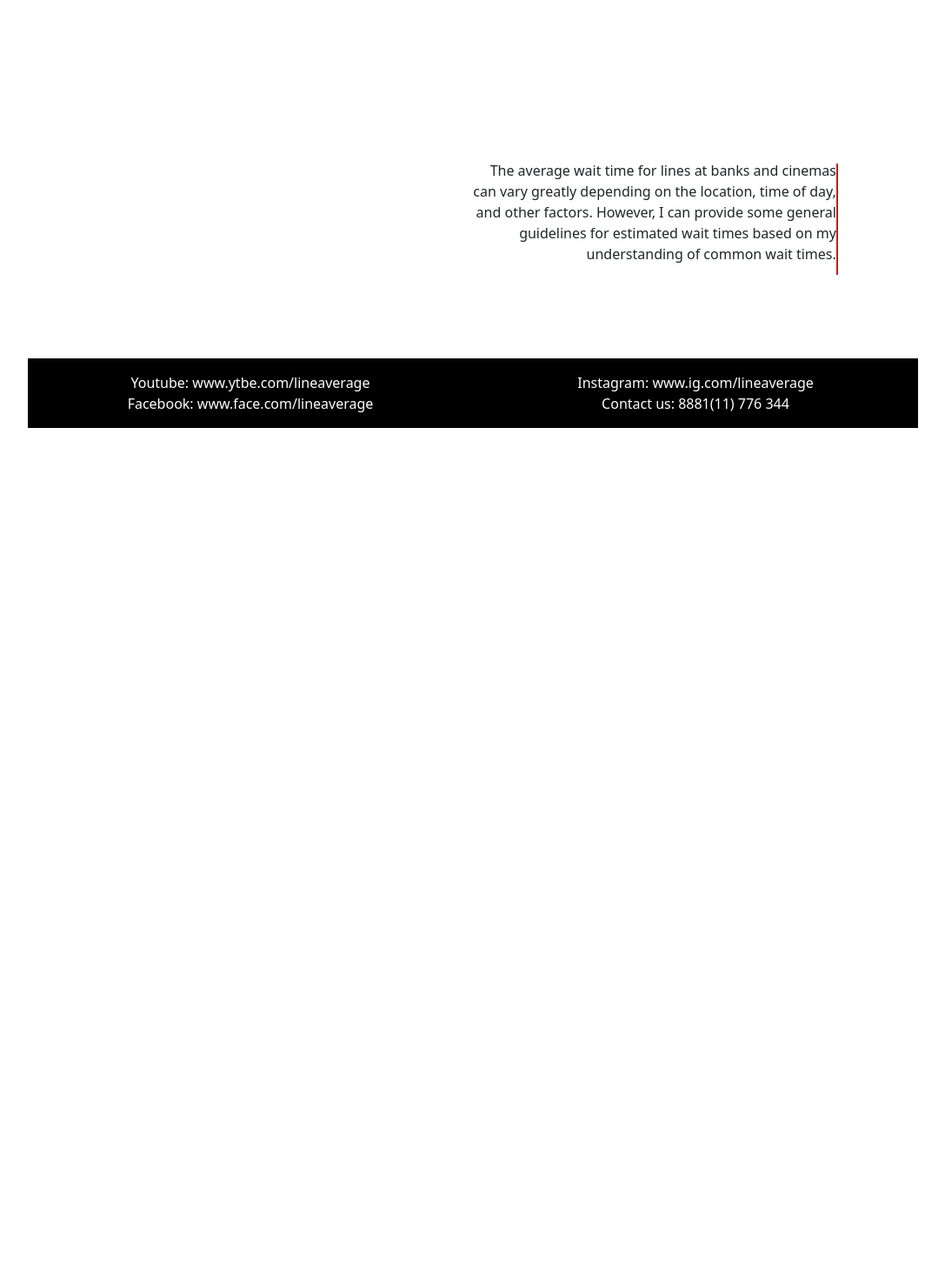
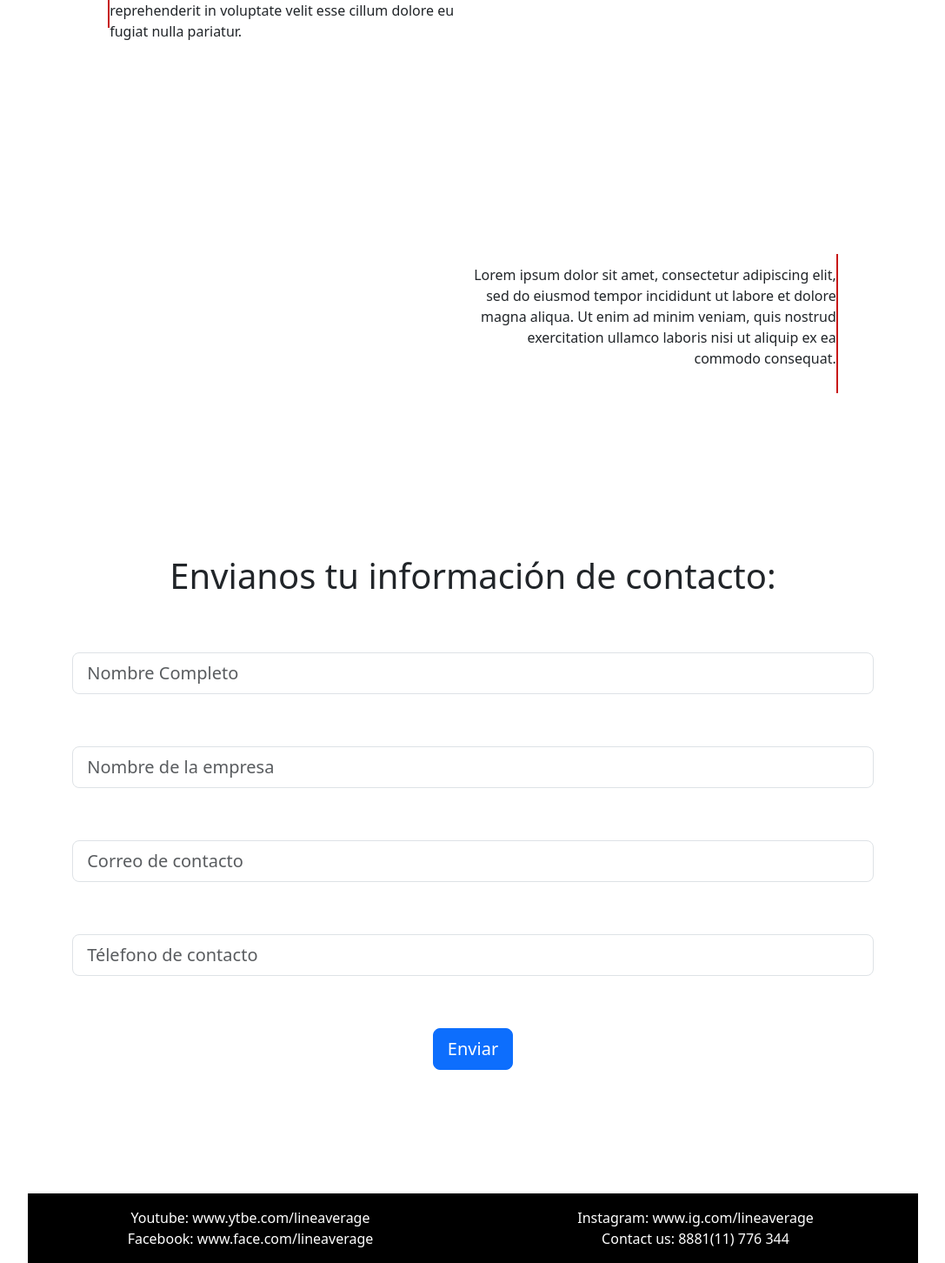
Before and after one commit to GonzaloC-Dev/TimeLineAverage, a Nuxt app: page / in a window 1280 px wide. Shown: the part 308-1760 px from the top of the page at 87% size, without its empty margins (96-1183 px from the left). Before the commit the page ends 800 px from the top, so only its background shows below. Built offline with nearby package versions, Linux system fonts and the light colour scheme.

Commit message:
Form added, with email validation

```diff
--- a/components/TLAContent.vue
+++ b/components/TLAContent.vue
@@ -1,25 +1,27 @@
 <template>
+  <!-- First father element -->
   <div
     :style="{
-      // backgroundColor: 'yellow',
+      //backgroundColor: 'yellow',
       width: '100%',
-      height: '80%',
+      height: '200%',
       display: 'flex',
       justifyContent: 'center',
       flexDirection: 'column',
       alignItems: 'center',
     }"
   >
+    <!-- 2 texts father element -->
     <div
       :style="{
-        // backgroundColor: 'green',
+        //backgroundColor: 'green',
         width: '80%',
-        height: '100%',
+        height: '50%',
       }"
     >
       <div
         :style="{
-          // backgroundColor: 'orange',
+          //backgroundColor: 'orange',
           width: '100%',
           height: '50%',
           display: 'flex',
@@ -29,7 +31,7 @@
       >
         <div
           :style="{
-            // backgroundColor: 'purple',
+            //backgroundColor: 'purple',
             width: '60%',
             height: '100%',
             display: 'flex',
@@ -52,17 +54,19 @@
                 textAlign: 'left',
               }"
             >
-              The average wait time for lines at banks and cinemas can vary
-              greatly depending on the location, time of day, and other factors.
-              However, I can provide some general guidelines for estimated wait
-              times based on my understanding of common wait times.
+              Lorem ipsum dolor sit amet, consectetur adipiscing elit, sed do
+              eiusmod tempor incididunt ut labore et dolore magna aliqua. Ut
+              enim ad minim veniam, quis nostrud exercitation ullamco laboris
+              nisi ut aliquip ex ea commodo consequat. Duis aute irure dolor in
+              reprehenderit in voluptate velit esse cillum dolore eu fugiat
+              nulla pariatur.
             </p>
           </div>
         </div>
 
         <div
           :style="{
-            // backgroundColor: 'brown',
+            //backgroundColor: 'brown',
             width: '40%',
             height: '100%',
             display: 'flex',
@@ -74,7 +78,7 @@
 
       <div
         :style="{
-          // backgroundColor: 'gray',
+          //backgroundColor: 'gray',
           width: '100%',
           height: '50%',
           display: 'flex',
@@ -84,7 +88,7 @@
       >
         <div
           :style="{
-            // backgroundColor: 'brown',
+            //backgroundColor: 'brown',
             width: '40%',
             height: '100%',
             display: 'flex',
@@ -94,7 +98,7 @@
         ></div>
         <div
           :style="{
-            // backgroundColor: 'red',
+            //backgroundColor: 'red',
             width: '60%',
             height: '100%',
             display: 'flex',
@@ -104,7 +108,7 @@
         >
           <div
             :style="{
-              // backgroundColor: 'orange',
+              //backgroundColor: 'orange',
               width: '70%',
               height: '40%',
               display: 'flex',
@@ -118,12 +122,131 @@
                 textAlign: 'right',
               }"
             >
-              The average wait time for lines at banks and cinemas can vary
-              greatly depending on the location, time of day, and other factors.
-              However, I can provide some general guidelines for estimated wait
-              times based on my understanding of common wait times.
+              Lorem ipsum dolor sit amet, consectetur adipiscing elit, sed do
+              eiusmod tempor incididunt ut labore et dolore magna aliqua. Ut
+              enim ad minim veniam, quis nostrud exercitation ullamco laboris
+              nisi ut aliquip ex ea commodo consequat.
             </p>
           </div>
+        </div>
+      </div>
+    </div>
+    <!-- Form element -->
+    <div
+      :style="{
+        // backgroundColor: '#F0A332',
+        width: '80%',
+        height: '50%',
+        display: 'flex',
+        justifyContent: 'center',
+        alignItems: 'center',
+      }"
+    >
+      <div
+        :style="{
+          //  backgroundColor: 'red',
+          width: '90%',
+          height: '90%',
+          display: 'flex',
+          alignItems: 'center',
+          flexDirection: 'column',
+        }"
+      >
+        <div
+          :style="{
+            width: '100%',
+            height: '15%',
+            display: 'flex',
+            alignItems: 'center',
+            justifyContent: 'center',
+          }"
+        >
+          <h1>Envianos tu información de contacto:</h1>
+        </div>
+        <div
+          :style="{
+            width: '100%',
+            height: '15%',
+            display: 'flex',
+            alignItems: 'center',
+            justifyContent: 'center',
+          }"
+        >
+          <input
+            v-model="FullName"
+            class="form-control form-control-lg"
+            type="text"
+            placeholder="Nombre Completo"
+            aria-label=".form-control-lg example"
+          />
+        </div>
+        <div
+          :style="{
+            width: '100%',
+            height: '15%',
+            display: 'flex',
+            alignItems: 'center',
+            justifyContent: 'center',
+          }"
+        >
+          <input
+            v-model="BuisnessName"
+            class="form-control form-control-lg"
+            type="text"
+            placeholder="Nombre de la empresa"
+            aria-label=".form-control-lg example"
+          />
+        </div>
+        <div
+          :style="{
+            width: '100%',
+            height: '15%',
+            display: 'flex',
+            alignItems: 'center',
+            justifyContent: 'center',
+          }"
+        >
+          <input
+            v-model="contactEmail"
+            class="form-control form-control-lg"
+            type="email"
+            required
+            placeholder="Correo de contacto"
+            aria-label=".form-control-lg example"
+          />
+        </div>
+        <div
+          :style="{
+            width: '100%',
+            height: '15%',
+            display: 'flex',
+            alignItems: 'center',
+            justifyContent: 'center',
+          }"
+        >
+          <input
+            v-model="contactTellphone"
+            class="form-control form-control-lg"
+            type="text"
+            placeholder="Télefono de contacto"
+            aria-label=".form-control-lg example"
+          />
+        </div>
+        <div
+          :style="{
+            width: '100%',
+            height: '15%',
+            display: 'flex',
+            alignItems: 'center',
+            justifyContent: 'center',
+          }"
+        >
+          <input
+            @click="submitForm"
+            class="btn btn-primary btn-lg"
+            type="submit"
+            value="Enviar"
+          />
         </div>
       </div>
     </div>
@@ -131,7 +254,54 @@
 </template>
 
 <script>
+
+//Try use FormElementSize from other file:
+//import design from "../assets/componentsSizes/TLAContentSizes"
 export default {
   name: "TLAContentPage",
+  data: () => ({
+    FullName: "",
+    BuisnessName: "",
+    contactEmail: "",
+    contactTellphone: "",
+  }),
+  methods: {
+    submitForm() {
+      if (
+        this.FullName === "" ||
+        this.BuisnessName === "" ||
+        this.contactEmail === "" ||
+        this.contactTellphone === ""
+      ) {
+        alert("Verifica los campos");
+      } else {
+        if (
+          this.validateEmail(this.contactEmail)
+        ) {
+          alert("Se envió con éxito")
+          this.emptyAllInput();
+        } else {
+          //Correct route
+          this.emptyInput(this.contactEmail);
+          alert("Please enter a valid email address");
+        }
+
+      }
+    },
+    emptyInput(inputName) {
+      return (inputName = "");
+    },
+    emptyAllInput() {
+      this.FullName = "";
+      this.BuisnessName = "";
+      this.contactEmail = "";
+      this.contactTellphone = "";
+    },
+    validateEmail(email){
+      let pattern = /^[^\s@]+@[^\s@]+\.[^\s@]+$/;
+      return pattern.test(email);
+    }
+  },
+
 };
 </script>
```
